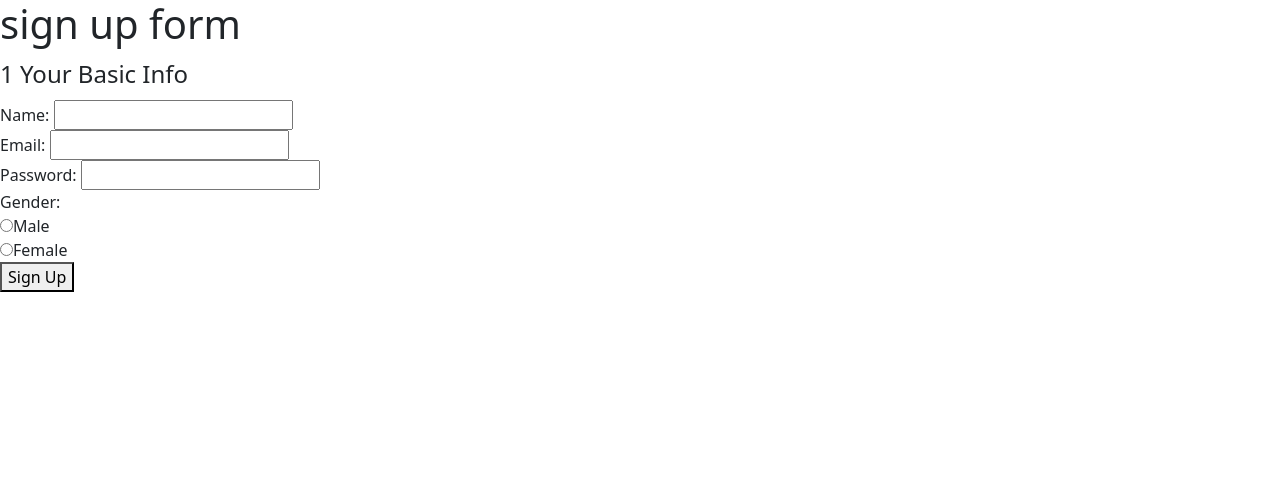
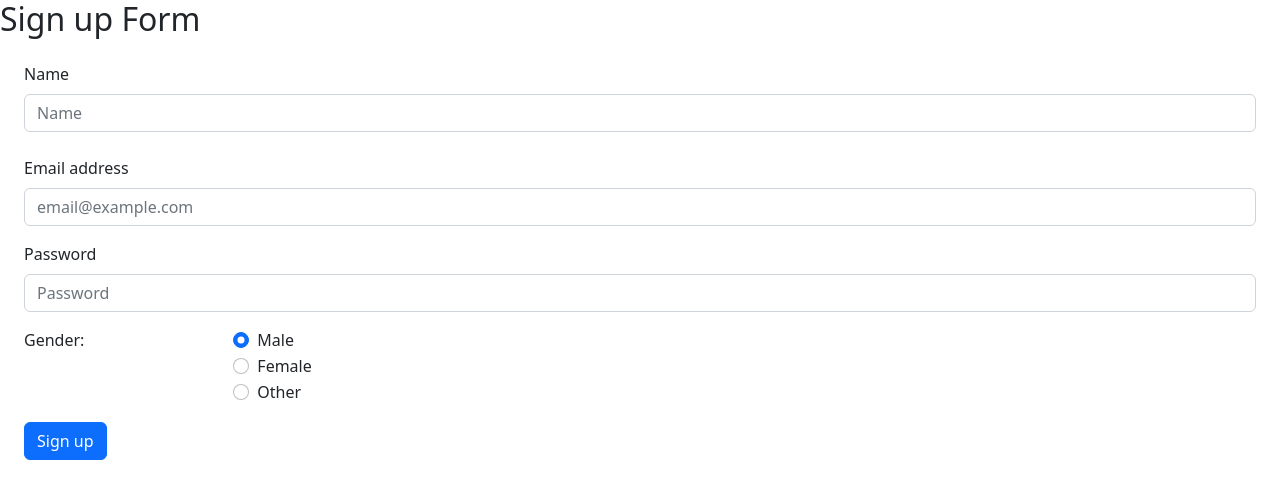
Before and after one commit to AChaffey/HTML-work, a plain HTML site: page basicform.html in a window 1280 px wide. Drawn offline with nearby package versions, Linux system fonts and the light colour scheme.

Commit message:
15:00- 16:45- Bootstrap stuff

```diff
--- a/basicform.html
+++ b/basicform.html
@@ -1,36 +1,71 @@
 <!DOCTYPE html>
 <html lang="en">
+
 <head>
     <meta charset="UTF-8">
     <meta http-equiv="X-UA-Compatible" content="IE=edge">
     <meta name="viewport" content="width=device-width, initial-scale=1.0">
-    <title>Document</title>
+    <title>Sign up for Greatness</title>
     <link href="https://cdn.jsdelivr.net/npm/bootstrap@5.2.0-beta1/dist/css/bootstrap.min.css" rel="stylesheet"
         integrity="sha384-0evHe/X+R7YkIZDRvuzKMRqM+OrBnVFBL6DOitfPri4tjfHxaWutUpFmBp4vmVor" crossorigin="anonymous">
 </head>
+
 <body>
-    <form method="post" action="Index.html">
-        <h1> sign up form</h4>
-            <fieldset>
-                <legend><span class="number">1</span> Your Basic Info</legend>
-                <label for="name">Name:</label>
-                <input type="text" id="name" name="user_name">
-                <br>
-                <label for="email">Email:</label>
-                <input type="email" id="mail" name="user_email">
-                <br>
-                <label for="password">Password:</label>
-                <input type="password" id="password"       name="user_password">
-                <br>
-                <label>Gender:</label>
-                <br>
-                <input type="radio" id="m_gender" value="m_gender" name="gender"><label for="m_gender">Male</label><br>
-                <input type="radio" id="f_gender" value="f_gender" name="gender"><label for="f_gender">Female</label>
+    <h2> Sign up Form</h2>
+
+    <!-- Name  -->
+    <form class="px-4 py-3">
+        <div class="mb-4">
+            <label for="exampleDropdownFormName" class="form-label">Name</label>
+            <input type="text" class="form-control" id="exampleDropdownFormName" placeholder="Name">
+        </div>
+
+        <div class="mb-3">
+            <label for="exampleDropdownFormEmail1" class="form-label">Email address</label>
+            <input type="email" class="form-control" id="exampleDropdownFormEmail1" placeholder="email@example.com">
+        </div>
+
+        <div class="mb-3">
+            <label for="exampleDropdownFormPassword1" class="form-label">Password</label>
+            <input type="password" class="form-control" id="exampleDropdownFormPassword1" placeholder="Password">
+        </div>
+        <div class="mb-3">
+            <!-- MAle, Female Other -->
+            <fieldset class="row mb-3">
+                <legend class="col-form-label col-sm-2 pt-0">Gender:</legend>
+                <div class="col-sm-10">
+                    <div class="form-check">
+                        <input class="form-check-input" type="radio" name="gridRadios" id="gridRadios1" value="option1"
+                            checked>
+                        <label class="form-check-label" for="gridRadios1">
+                            Male
+                        </label>
+                    </div>
+                    <div class="form-check">
+                        <input class="form-check-input" type="radio" name="gridRadios" id="gridRadios2" value="option2">
+                        <label class="form-check-label" for="gridRadios2">
+                            Female
+                        </label>
+                    </div>
+                    <div class="form-check">
+                        <input class="form-check-input" type="radio" name="gridRadios" id="gridRadios3" value="option3">
+                        <label class="form-check-label" for="gridRadios3">
+                            Other
+                        </label>
+                    </div>
+                </div>
             </fieldset>
-            <button type="submit">Sign Up</button>
-        </form>
-<script src="https://cdn.jsdelivr.net/npm/bootstrap@5.2.0-beta1/dist/js/bootstrap.bundle.min.js"
+            </fieldset>
+            <!-- Sign up button -->
+            <button type="submit" class="btn btn-primary">Sign up</button>
+
+
+
+    </form>
+
+    <script src="https://cdn.jsdelivr.net/npm/bootstrap@5.2.0-beta1/dist/js/bootstrap.bundle.min.js"
         integrity="sha384-pprn3073KE6tl6bjs2QrFaJGz5/SUsLqktiwsUTF55Jfv3qYSDhgCecCxMW52nD2"
         crossorigin="anonymous"></script>
 </body>
+
 </html>
```
Also changed, not shown: index3.html (+1 -1 lines).
